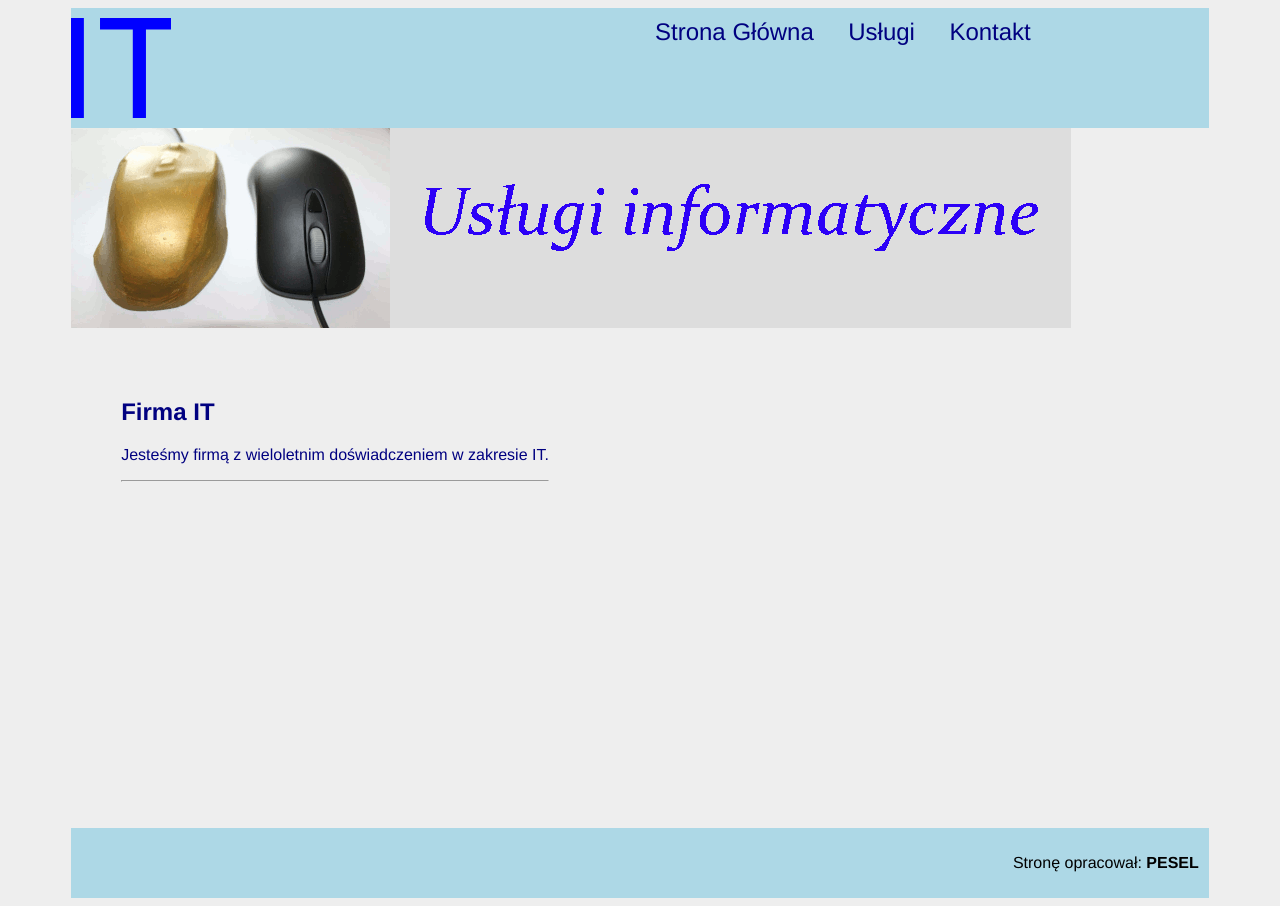
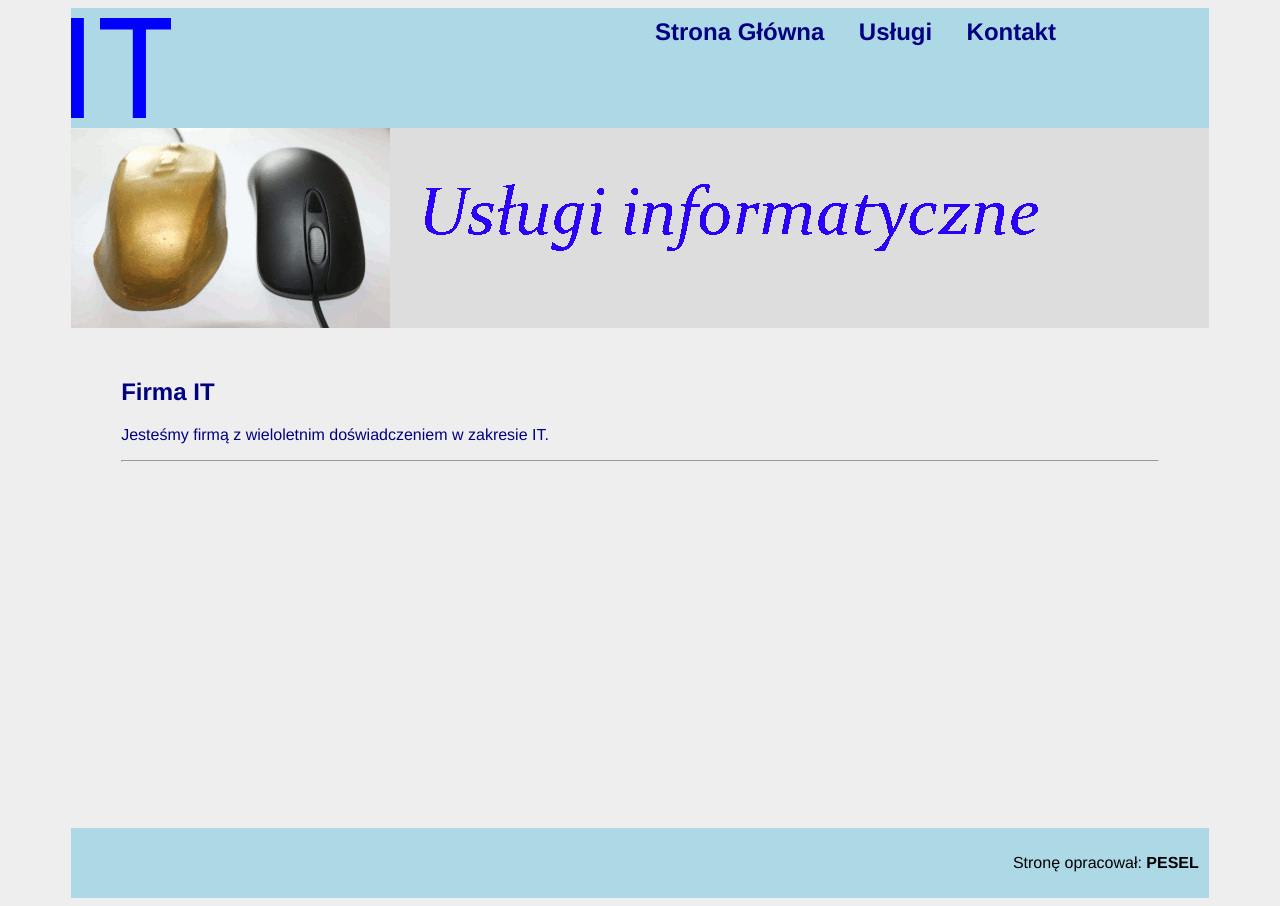
Before and after one commit to Wajcha05/INF03, a PHP site: page / in a window 1280 px wide. Run offline with PHP 8.4, Linux system fonts and the light colour scheme.

Commit message:
poprawki by Rajesh

```diff
--- a/inf03_2024_01_01/inf03_2024_01_01/rozwiązanie/styl.css
+++ b/inf03_2024_01_01/inf03_2024_01_01/rozwiązanie/styl.css
@@ -20,34 +20,36 @@ body {
 .baner {
     background-color: #DDDDDD;
     height: 200px;
-    float: left;
+    clear: both;
 }
 
 .blockglowny {
     color: navy;
     margin: 50px;
     height: 400px;
-    float: left;
+
 }
 
 footer {
     text-align: right;
     background-color: lightblue;
     padding: 10px;
-    clear: both;
+
 }
 
-button {
+input[type="reset"], input[type="button"]{
     background-color: lightblue;
     color: navy;
 }
 
 nav a {
     text-decoration: none;
+    font-weight: bolder;
     color: navy;
     font-size: 150%;
     padding: 5px;
     margin: 10px;
+
 }
 
 nav a:hover {
```
